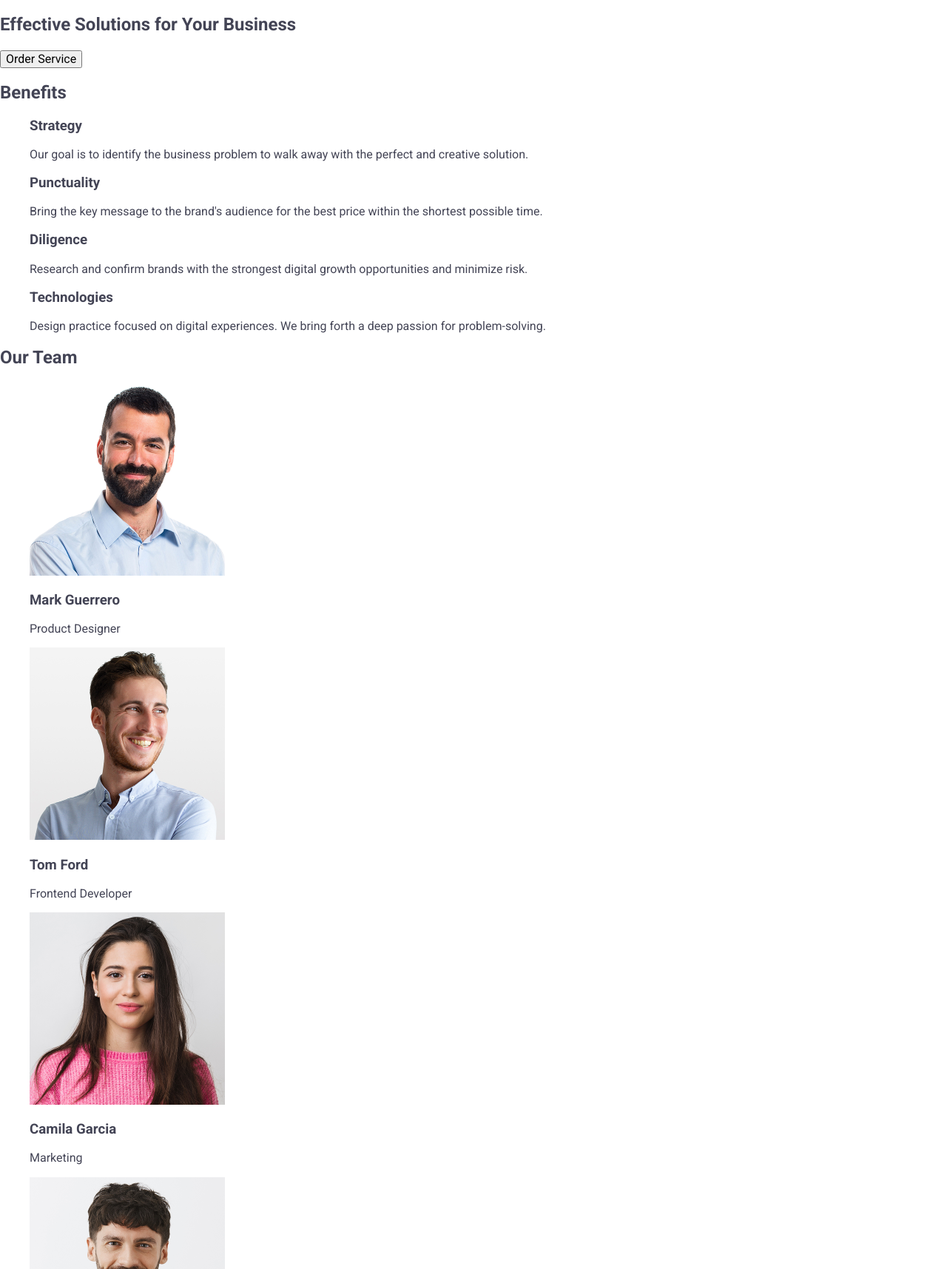
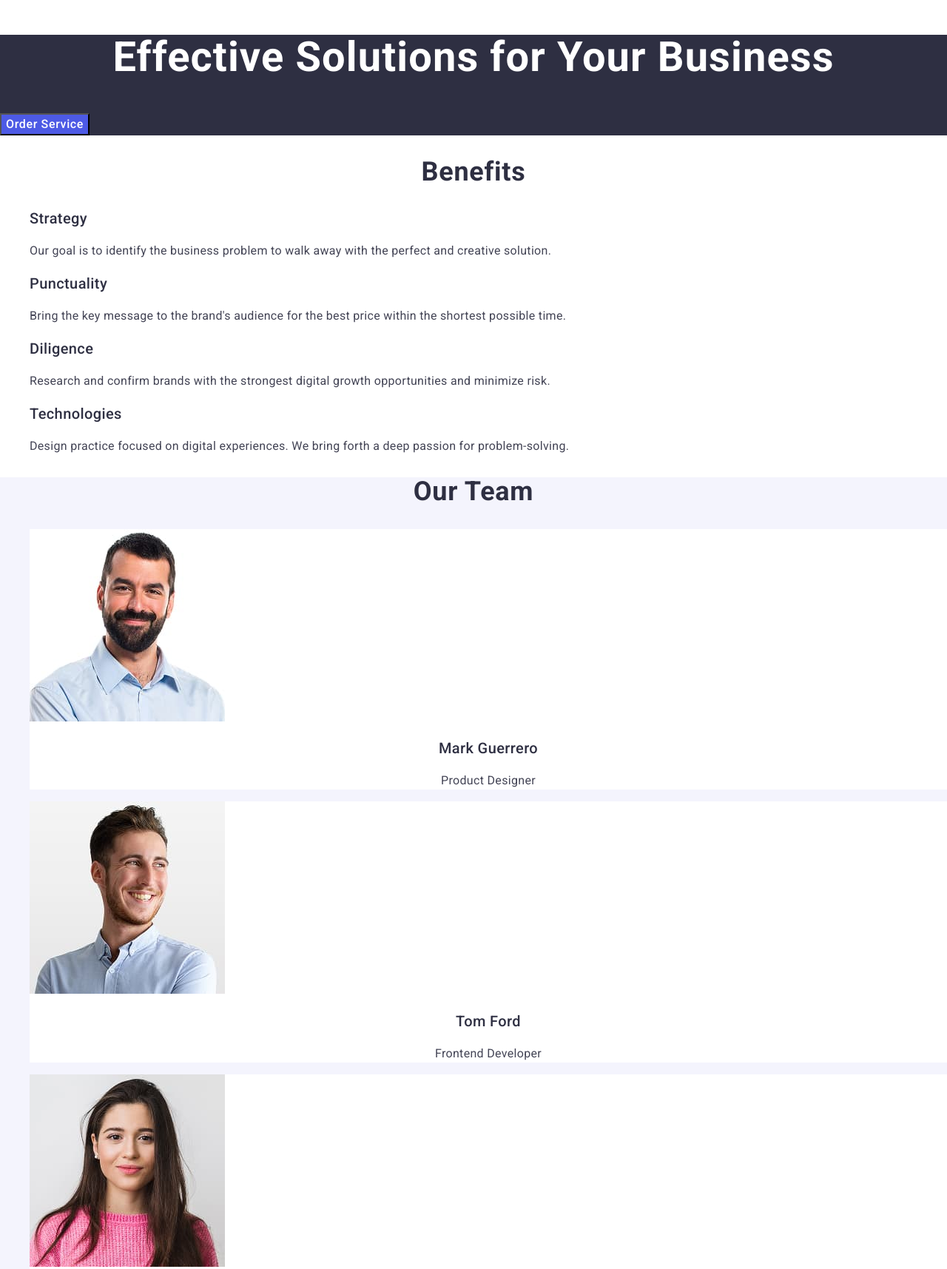
Before and after one commit to anastasiia-trofymenko/goit-markup-hw-02, a plain HTML site: page index.html in a window 1280 px wide. Shown: the part 173-1888 px from the top of the page at 74% size. Drawn offline with nearby package versions, Linux system fonts and the light colour scheme.

Commit message:
add portfolio section, style main

```diff
--- a/css/styles.css
+++ b/css/styles.css
@@ -62,6 +62,73 @@ a {
   color: #404bbf;
 }
 
+.section-page-title {
+  background-color: #2e2f42;
+}
+
+.page-title {
+  font-weight: 700;
+  font-size: 56px;
+  line-height: 1.07143;
+  letter-spacing: 0.02em;
+  text-align: center;
+  color: #fff;
+}
+
+.button-order {
+  font-weight: 500;
+  font-size: 16px;
+  line-height: 1.5;
+  letter-spacing: 0.04em;
+  color: #fff;
+  background-color: #4d5ae5;
+  cursor: pointer;
+}
+
+.button-order:hover,
+.button-order:focus {
+  background-color: #404bbf;
+}
+
+.section-title {
+  font-weight: 700;
+  font-size: 36px;
+  line-height: 1.11;
+  letter-spacing: 0.02em;
+  text-align: center;
+  color: #2e2f42;
+}
+
+.item-title {
+  font-weight: 500;
+  font-size: 20px;
+  line-height: 1.2;
+  letter-spacing: 0.02em;
+  color: #2e2f42;
+}
+
+.item-text {
+  font-size: 16px;
+  line-height: 1.5;
+  letter-spacing: 0.02em;
+}
+
+.team-list .item-title {
+  text-align: center;
+}
+
+.team-list .item-text {
+  text-align: center;
+}
+
+.team {
+  background-color: #f4f4fd;
+}
+
+.team-list-item {
+  background-color: #fff;
+}
+
 .page-footer {
   background-color: #2e2f42;
 }
--- a/index.html
+++ b/index.html
@@ -18,7 +18,7 @@
     <link rel="preconnect" href="https://fonts.googleapis.com" />
     <link rel="preconnect" href="https://fonts.gstatic.com" crossorigin />
     <link
-      href="https://fonts.googleapis.com/css2?family=Raleway:wght@700&family=Roboto:ital,wght@0,100..900;1,100..900&display=swap"
+      href="https://fonts.googleapis.com/css2?family=Raleway:wght@700&family=Roboto:wght@400;500;700&display=swap"
       rel="stylesheet"
     />
 
@@ -55,38 +55,38 @@
       </address>
     </header>
     <main>
-      <section>
-        <h1>Effective Solutions for Your Business</h1>
-        <button type="button">Order Service</button>
+      <section class="section-page-title">
+        <h1 class="page-title">Effective Solutions for Your Business</h1>
+        <button class="button-order" type="button">Order Service</button>
       </section>
 
-      <section>
-        <h2>Benefits</h2>
-        <ul>
-          <li>
-            <h3>Strategy</h3>
-            <p>
+      <section class="benefits">
+        <h2 class="section-title">Benefits</h2>
+        <ul class="benefits-list">
+          <li class="benefits-item">
+            <h3 class="item-title">Strategy</h3>
+            <p class="item-text">
               Our goal is to identify the business problem to walk away with the
               perfect and creative solution.
             </p>
           </li>
-          <li>
-            <h3>Punctuality</h3>
-            <p>
+          <li class="benefits-item">
+            <h3 class="item-title">Punctuality</h3>
+            <p class="item-text">
               Bring the key message to the brand's audience for the best price
               within the shortest possible time.
             </p>
           </li>
-          <li>
-            <h3>Diligence</h3>
-            <p>
+          <li class="benefits-item">
+            <h3 class="item-title">Diligence</h3>
+            <p class="item-text">
               Research and confirm brands with the strongest digital growth
               opportunities and minimize risk.
             </p>
           </li>
-          <li>
-            <h3>Technologies</h3>
-            <p>
+          <li class="benefits-item">
+            <h3 class="item-title">Technologies</h3>
+            <p class="item-text">
               Design practice focused on digital experiences. We bring forth a
               deep passion for problem-solving.
             </p>
@@ -94,28 +94,84 @@
         </ul>
       </section>
 
-      <section>
-        <h2>Our Team</h2>
-        <ul>
-          <li>
-            <img src="./images/img-3.jpg" alt="Mark Guerrero" width="264" />
-            <h3>Mark Guerrero</h3>
-            <p>Product Designer</p>
+      <section class="team">
+        <h2 class="section-title">Our Team</h2>
+        <ul class="team-list">
+          <li class="team-list-item">
+            <img src="./images/team-1.jpg" alt="Mark Guerrero" width="264" />
+            <h3 class="item-title">Mark Guerrero</h3>
+            <p class="item-text">Product Designer</p>
           </li>
-          <li>
-            <img src="./images/img-2.jpg" alt="Tom Ford" width="264" />
-            <h3>Tom Ford</h3>
-            <p>Frontend Developer</p>
+          <li class="team-list-item">
+            <img src="./images/team-2.jpg" alt="Tom Ford" width="264" />
+            <h3 class="item-title">Tom Ford</h3>
+            <p class="item-text">Frontend Developer</p>
           </li>
-          <li>
-            <img src="./images/img-1.jpg" alt="Camila Garcia" width="264" />
-            <h3>Camila Garcia</h3>
-            <p>Marketing</p>
+          <li class="team-list-item">
+            <img src="./images/team-3.jpg" alt="Camila Garcia" width="264" />
+            <h3 class="item-title">Camila Garcia</h3>
+            <p class="item-text">Marketing</p>
           </li>
-          <li>
-            <img src="./images/img.jpg" alt="Daniel Wilson" width="264" />
-            <h3>Daniel Wilson</h3>
-            <p>UI Designer</p>
+          <li class="team-list-item">
+            <img src="./images/team-4.jpg" alt="Daniel Wilson" width="264" />
+            <h3 class="item-title">Daniel Wilson</h3>
+            <p class="item-text">UI Designer</p>
+          </li>
+        </ul>
+      </section>
+
+      <section class="portfolio">
+        <h2 class="section-title">Our Portfolio</h2>
+        <ul class="portfolio-list">
+          <li class="portfolio-list-item">
+            <img src="./images/portfolio-1.jpg" alt="Banking App" width="360" />
+            <h3 class="item-title">Banking App</h3>
+            <p class="item-text">App</p>
+          </li>
+          <li class="portfolio-list-item">
+            <img
+              src="./images/portfolio-2.jpg"
+              alt="Cashless Payment"
+              width="360"
+            />
+            <h3 class="item-title">Cashless Payment</h3>
+            <p class="item-text">Marketing</p>
+          </li>
+          <li class="portfolio-list-item">
+            <img
+              src="./images/portfolio-3.jpg"
+              alt="Meditaion App"
+              width="360"
+            />
+            <h3 class="item-title">Meditaion App</h3>
+            <p class="item-text">App</p>
+          </li>
+          <li class="portfolio-list-item">
+            <img
+              src="./images/portfolio-4.jpg"
+              alt="Taxi Service"
+              width="360"
+            />
+            <h3 class="item-title">Taxi Service</h3>
+            <p class="item-text">Marketing</p>
+          </li>
+          <li class="portfolio-list-item">
+            <img
+              src="./images/portfolio-5.jpg"
+              alt="Screen Illustrations"
+              width="360"
+            />
+            <h3 class="item-title">Screen Illustrations</h3>
+            <p class="item-text">Design</p>
+          </li>
+          <li class="portfolio-list-item">
+            <img
+              src="./images/portfolio-6.jpg"
+              alt="Online Courses"
+              width="360"
+            />
+            <h3 class="item-title">Online Courses</h3>
+            <p class="item-text">Marketing</p>
           </li>
         </ul>
       </section>
```
Also changed, not shown: images/img-1.jpg (deleted), images/img-2.jpg (deleted), images/img-3.jpg (deleted), images/img.jpg (deleted), images/portfolio-1.jpg (added), images/portfolio-2.jpg (added), images/portfolio-3.jpg (added), images/portfolio-4.jpg (added), images/portfolio-5.jpg (added), images/portfolio-6.jpg (added), images/team-1.jpg (added), images/team-2.jpg (added), images/team-3.jpg (added), images/team-4.jpg (added).
